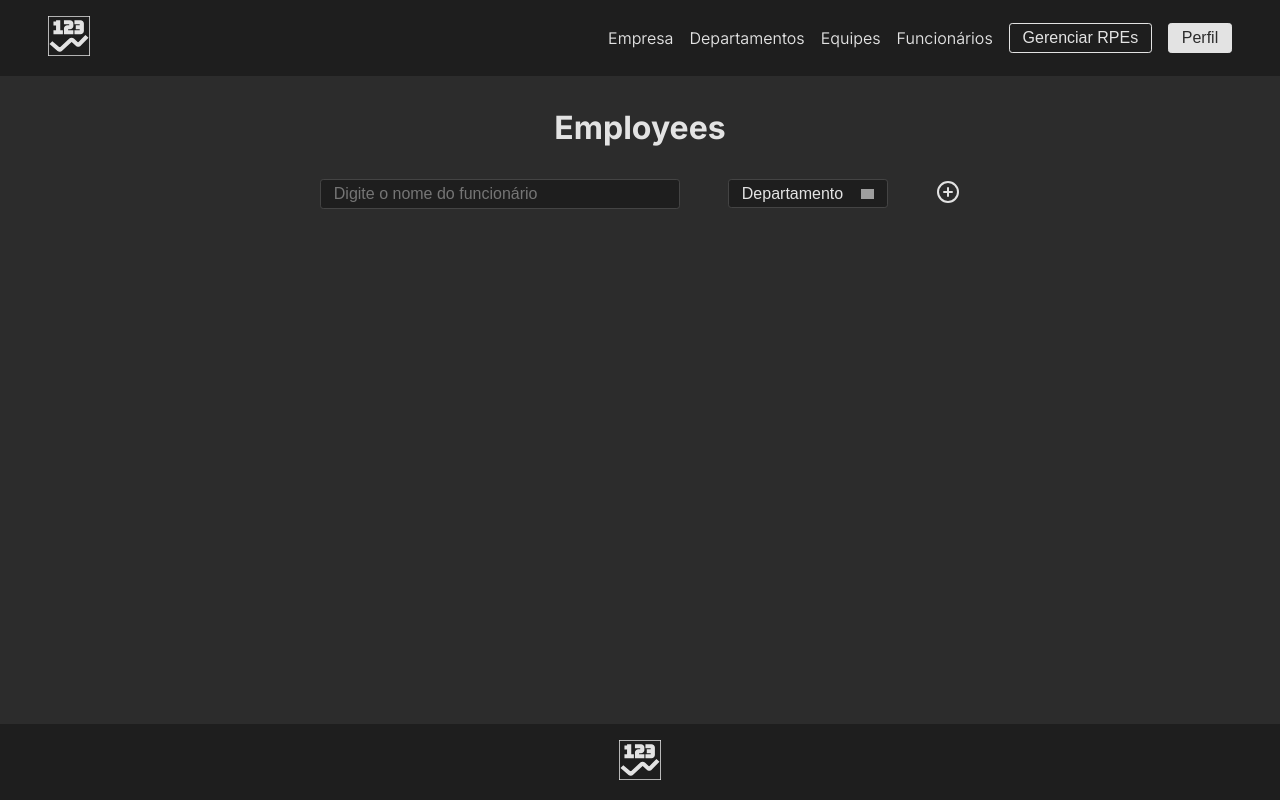
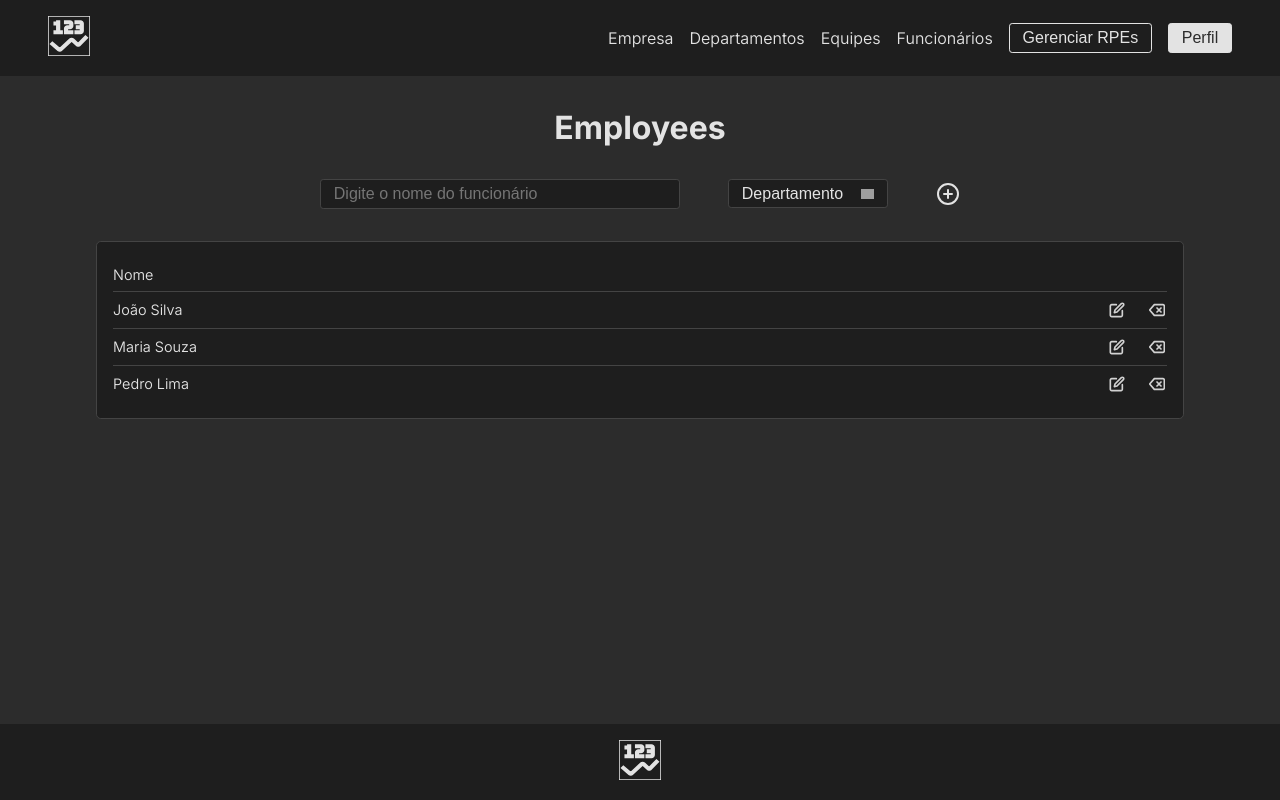
Before and after one commit to fabiogiugni/projeto1, a React (Create React App) app in the folder frontend/: page /employees in a window 1280 px wide. Built offline with nearby package versions, Linux system fonts and the light colour scheme; grey boxes are pictures that could not be loaded.

Commit message:
feat: finish employees page and add commonTable component

```diff
--- /dev/null
+++ b/frontend/src/components/CommonPageTable/CommonPageTable.js
@@ -0,0 +1,29 @@
+import styles from "./Table.module.css";
+import TableRow from "./TableRow";
+
+export default function CommonPageTable({
+  data,
+  type,
+  hasEditFunction,
+  hasDeleteFunction,
+}) {
+  return (
+    <table className={styles.tableBackground}>
+      <tbody>
+        <tr>
+          <th className={styles.headerTitle}>Nome</th>
+          {hasEditFunction && <th className={styles.headerTitle}> </th>}
+          {hasDeleteFunction && <th className={styles.headerTitle}> </th>}
+        </tr>
+
+        {data.map((lineData) => (
+          <TableRow
+            data={lineData}
+            hasEditFunction={hasEditFunction}
+            hasDeleteFunction={hasDeleteFunction}
+          />
+        ))}
+      </tbody>
+    </table>
+  );
+}
--- /dev/null
+++ b/frontend/src/components/CommonPageTable/Table.module.css
@@ -0,0 +1,24 @@
+.tableBackground {
+  padding: 1rem;
+  border-radius: 0.3rem;
+  border: 1px solid #444444;
+  width: 85vw;
+
+  font-size: 0.9rem !important;
+
+  background-color: #1e1e1e;
+
+  color: #e3e3e3;
+  transition: all 0.3s ease;
+  font-size: 1rem;
+
+  border-collapse: separate;
+  border-spacing: 0;
+}
+
+.headerTitle {
+  font-weight: 350;
+  font-size: 0.9rem;
+  padding: 0.5rem 0rem;
+  text-align: left;
+}
--- /dev/null
+++ b/frontend/src/components/CommonPageTable/TableRow.js
@@ -0,0 +1,35 @@
+import styles from "./TableRow.module.css";
+import EditButton from "../../assets/Edit.svg";
+import DeleteButton from "../../assets/Delete.svg";
+
+export default function TableRow({ data, hasEditFunction, hasDeleteFunction }) {
+  console.log(hasEditFunction);
+  return (
+    <tr>
+      <td className={styles.tableItem}>
+        <div>{data.name}</div>
+        {data.description && (
+          <div className={styles.description}>{data.description}</div>
+        )}
+      </td>
+      <td className={`${styles.tableItem} ${styles.actionCell}`}>
+        <div className={styles.actionButtons}>
+          {hasEditFunction && (
+            <button className={styles.iconButton}>
+              <img src={EditButton} alt="Edit Icon" />
+            </button>
+          )}
+        </div>
+      </td>
+      <td className={`${styles.tableItem} ${styles.actionCell}`}>
+        <div className={styles.actionButtons}>
+          {hasDeleteFunction && (
+            <button className={styles.iconButton}>
+              <img src={DeleteButton} alt="Delete Icon" />
+            </button>
+          )}
+        </div>
+      </td>
+    </tr>
+  );
+}
--- /dev/null
+++ b/frontend/src/components/CommonPageTable/TableRow.module.css
@@ -0,0 +1,55 @@
+.goodIndicator {
+  color: #77dd77;
+}
+
+.badIndicator {
+  color: #ff8688;
+}
+
+.description {
+  font-size: 0.9em;
+  color: #999;
+}
+
+.numberContainer {
+  text-align: center;
+}
+
+.tableItem {
+  border-top: 1px solid #444444;
+
+  padding: 0.5rem 0rem;
+}
+
+.actionCell {
+  width: 40px;
+}
+
+.actionButtons {
+  display: flex;
+  justify-content: flex-end;
+  align-items: center;
+  gap: 0.25rem;
+}
+
+.iconButton {
+  all: unset;
+  cursor: pointer;
+  display: flex;
+  align-items: center;
+  justify-content: center;
+  width: 20px;
+  height: 20px;
+  opacity: 0.8;
+  transition: transform 0.15s ease, opacity 0.15s ease;
+}
+
+.iconButton img {
+  width: 1rem;
+  height: 1rem;
+}
+
+.iconButton:hover {
+  transform: scale(1.05);
+  opacity: 1;
+}
--- a/frontend/src/components/index.js
+++ b/frontend/src/components/index.js
@@ -4,4 +4,6 @@ export { default as Header } from "./Header/Header";
 export { default as Input } from "./Input/Input";
 export { default as Select } from "./Select/Select";
 export { default as HomeTable } from "./HomeTable/HomeTable";
+export { default as CommonPageTable } from "./CommonPageTable/CommonPageTable";
+
 export { default as TableRow } from "./HomeTable/TableRow";
--- a/frontend/src/pages/employees/Employees.js
+++ b/frontend/src/pages/employees/Employees.js
@@ -1,5 +1,5 @@
 import { useState } from "react";
-import { Input, Select } from "../../components";
+import { CommonPageTable, Input, Select } from "../../components";
 import styles from "./Employees.module.css";
 import plusCircle from "../../assets/Plus-circle.svg";
 
@@ -16,7 +16,7 @@ export default function Employees() {
 
   console.log(searchedEmployee);
   /* espaço destinado a chamar a função do backend */
-  let dataToShowOnTable = [];
+  let dataToShowOnTable = persons;
 
   return (
     <div className={styles.container} style={{ width: "100vw" }}>
@@ -34,20 +34,17 @@ export default function Employees() {
           onChange={setSelectedDepartment}
         />
 
-        <button style={{ all: "unset" }}>
+        <button className={styles.iconButton}>
           <img src={plusCircle} alt="Plus Circle" />
         </button>
       </div>
-      {/* {selectedDataType && selectedGroupType && selectedGroup ? (
-        <HomeTable
-          data={dataToShowOnTable}
-          type={selectedDataType}
-          group={selectedGroup}
-          groupType={selectedGroupType}
-        />
-      ) : (
-        <div>Preencha todos os dados visualizar a tabela</div>
-      )} */}
+
+      <CommonPageTable
+        data={dataToShowOnTable}
+        type={"employees"}
+        hasEditFunction={true}
+        hasDeleteFunction={true}
+      />
     </div>
   );
 }
--- a/frontend/src/pages/employees/Employees.module.css
+++ b/frontend/src/pages/employees/Employees.module.css
@@ -14,3 +14,17 @@
 
   width: 50vw;
 }
+
+.iconButton {
+  all: unset;
+  cursor: pointer;
+  display: flex;
+  align-items: center;
+  justify-content: center;
+  transition: transform 0.2s ease, opacity 0.2s ease;
+}
+
+.iconButton:hover {
+  transform: scale(1.1);
+  opacity: 0.8;
+}
```
Also changed, not shown: frontend/src/assets/Delete.svg (added), frontend/src/assets/Edit.svg (added).
